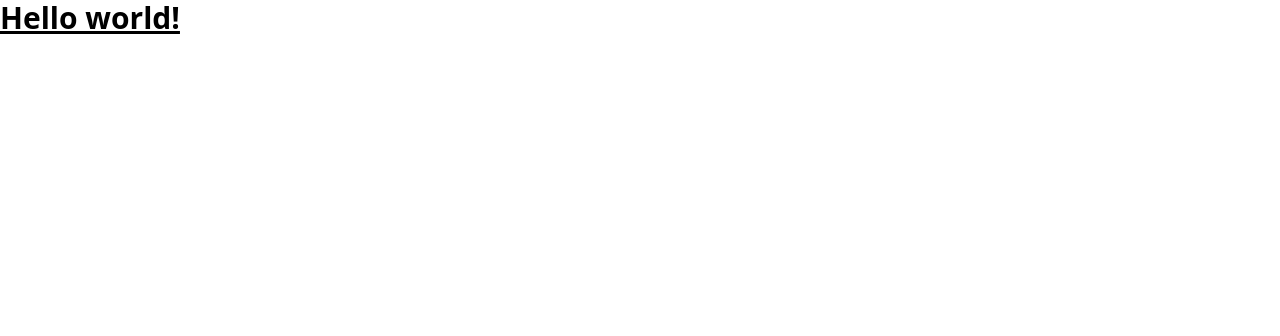
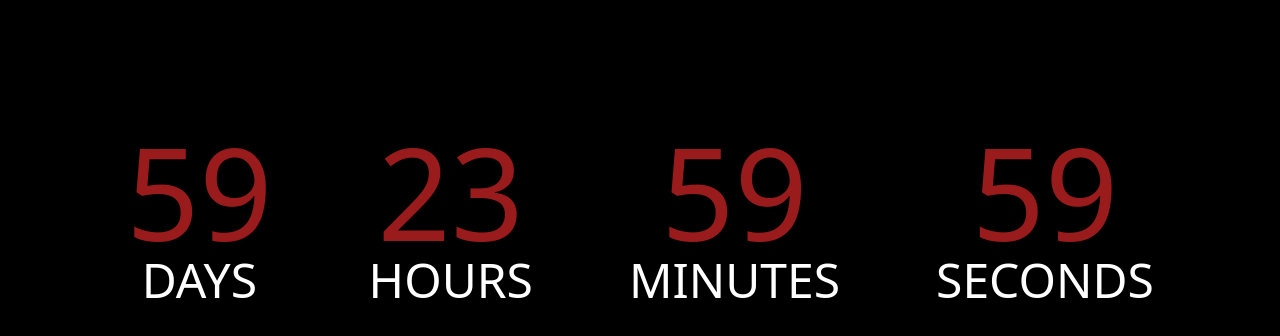
Before and after one commit to matherique/vamos-morar-juntos, a Next.js app: page / in a window 1280 px wide. Shown: the top 336 px of the page. Built offline with nearby package versions, Linux system fonts and the light colour scheme.

Commit message:
feat: added layout

```diff
--- a/src/pages/index.tsx
+++ b/src/pages/index.tsx
@@ -1,7 +1,24 @@
 export default function Home() {
   return (
-    <h1 className="text-3xl font-bold underline">
-      Hello world!
-    </h1>
+    <div className="w-screen h-screen bg-black flex justify-center ">
+      <div className="flex flex-row gap-24 mt-32">
+        <div className="flex flex-col text-center">
+          <span className="text-red-800 text-9xl">59</span>
+          <span className="text-white uppercase text-5xl">Days</span>
+        </div>
+        <div className="flex flex-col text-center">
+          <span className="text-red-800 text-9xl">23</span>
+          <span className="text-white uppercase text-5xl">Hours</span>
+        </div>
+        <div className="flex flex-col text-center">
+          <span className="text-red-800 text-9xl">59</span>
+          <span className="text-white uppercase text-5xl">Minutes</span>
+        </div>
+        <div className="flex flex-col text-center">
+          <span className="text-red-800 text-9xl">59</span>
+          <span className="text-white uppercase text-5xl">Seconds</span>
+        </div>
+      </div>
+    </div>
   )
 }
```
